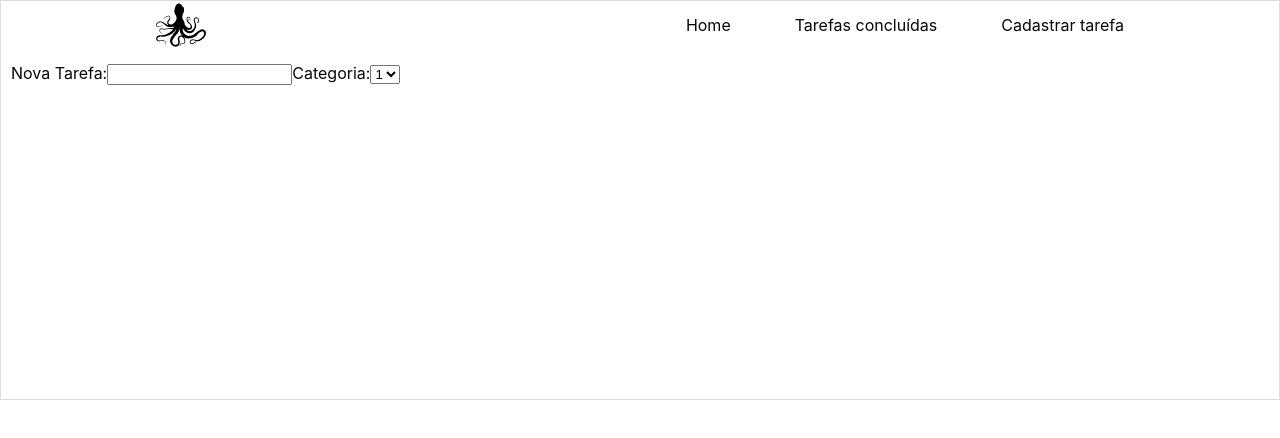
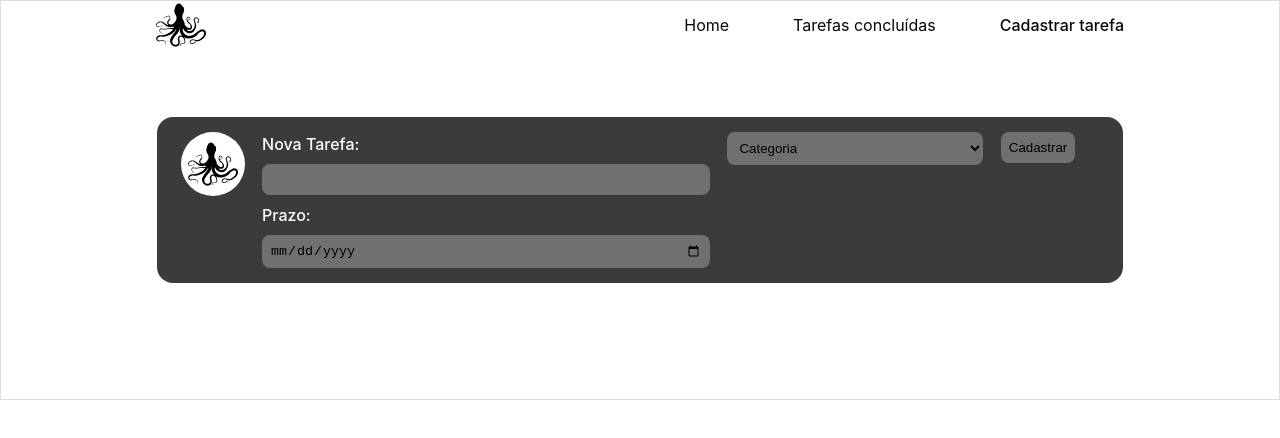
Before and after one commit to GuiBarbosa13/Octopus, a React (Vite) app: page / in a window 1280 px wide. Both pictures are taken after a click on the item "Cadastrar tarefa". Shown: the top 438 px of the page. Built offline with nearby package versions, Linux system fonts and the light colour scheme.

Commit message:
estilizando formulário de tarefa

```diff
--- a/src/Pages/Inicio/Inicio.module.scss
+++ b/src/Pages/Inicio/Inicio.module.scss
@@ -1,4 +1,4 @@
-.main{
-    margin-top: 150px;
+main{
+    margin-top: 50px;
     color: white;
 }
--- a/src/Pages/Inicio/index.tsx
+++ b/src/Pages/Inicio/index.tsx
@@ -1,6 +1,11 @@
-import styles from './Inicio.module.scss';
+import styles from './Inicio.module.scss'
+
 export default function Inicio() {
     return (
-        <></>
+        <main className={styles.main}>
+            <p>
+                Ola mundo
+            </p>
+        </main>
     );
 }
--- /dev/null
+++ b/src/components/FormTarefa/FormTarefa.module.scss
@@ -0,0 +1,69 @@
+$grey: rgb(59, 59, 59);
+$white-grey: rgb(112, 112, 112);
+$white: white;
+
+.containerTarefa{
+    display: flex;
+    align-items: center;
+    background-color: $grey;
+    border-radius: 16px;
+    padding: 15px;
+    cursor: auto;
+    width: 100%;
+    gap: 24px;
+
+
+    &__form{
+        display: flex;
+        justify-content: space-around;
+        align-items: start;
+        width: 100%;
+        height: 100%;
+
+        &__containerImg{
+            display: flex;
+            flex-basis: auto;
+            align-items: center;
+
+            &__img{
+                border-radius: 100%;
+                background-color: $white;
+                width: 5vw;
+                height: 5vw;
+                display: flex;
+                justify-content: center;
+            }
+        }
+
+        &__inputTexto{
+            display: flex;
+            gap: 8px;
+            flex-direction: column;
+            width: 35vw;
+        }
+
+        label{
+            font-weight: 500;
+            color: $white;
+        }
+
+        input{
+            padding: 8px;
+            border-radius: 8px;
+            border: none;
+            background-color: $white-grey;
+        }
+
+        select {
+            @extend input;
+            display: flex;
+            align-items: end;
+            width: 20vw;
+        }
+
+        button{
+            @extend input;
+            cursor: pointer;
+        }
+    }
+}
--- a/src/components/FormTarefa/index.tsx
+++ b/src/components/FormTarefa/index.tsx
@@ -1,14 +1,36 @@
-export default function FormTarefa(){
-    return(
-        <div>
-            <form>
-                <label>Nova Tarefa:</label>
-                <input type="text"/>
-                <label>Categoria:</label>
-                <select>
-                    <option value={1}>1</option>
-                </select>
+import styles from './FormTarefa.module.scss';
+import LogoBlack from '../../assets/logos/Logo-black.svg';
+export default function FormTarefa() {
+    return (
+        <div className={styles.containerTarefa}>
+            <form className={styles.containerTarefa__form}>
+
+                <div className={styles.containerTarefa__form__containerImg}>
+                    <div className={styles.containerTarefa__form__containerImg__img}>
+                        <img src={LogoBlack} alt='Logo Octopus' />
+                    </div>
+                </div>
+
+                <div className={styles.containerTarefa__form__inputTexto}>
+                    <label>Nova Tarefa:</label>
+                    <input type="text" />
+                    <div className={styles.containerTarefa__form__inputTexto}>
+                        <label>Prazo:</label>
+                        <input type='date'></input>
+                    </div>
+                </div>
+
+
+                <div>
+                    <select>
+                        <option disabled selected>Categoria</option>
+                        <option value={'Finanças'}>Finanças</option>
+                    </select>
+                </div>
+
+                <button type='submit'>Cadastrar</button>
             </form>
+            <div className={styles.formTarefa__overlay}></div>
         </div>
     );
 }
--- a/src/components/PaginaPadrao/index.tsx
+++ b/src/components/PaginaPadrao/index.tsx
@@ -5,6 +5,7 @@ export default function PaginaPadrao(){
     return (
         <>
         <Header/>
+
         <Outlet/>
         </>
     )
--- a/src/components/header/header.module.scss
+++ b/src/components/header/header.module.scss
@@ -10,10 +10,9 @@ $font-black: rgb(8, 8, 8);
     background-color: $background-white;
     backdrop-filter: blur(10px);
     position: fixed;
-    margin-top: 0;
+    top: 0;
     width: 100%;
-    min-height: 50px;
-    z-index: 1;
+    max-height: 50px;
 
     nav {
         display: flex;
@@ -22,14 +21,15 @@ $font-black: rgb(8, 8, 8);
 
         img {
             width: 50px;
-            z-index: 2;
+            z-index: 3;
         }
 
         ul {
             display: flex;
             gap: 64px;
             margin: 0;
-            z-index: 1;
+            z-index: 2;
+            padding: 0;
 
             li {
                 text-decoration: none;
@@ -39,10 +39,12 @@ $font-black: rgb(8, 8, 8);
                 height: 100%;
                 color: $font-black;
                 cursor: pointer;
+                overflow: hidden;
+                // z-index: 1;
 
                 .header__formTarefa {
                     display: none;
-                    position: absolute; // Posiciona o formulário em relação ao li
+                    position: absolute;
                     top: 0px;
                     left: 0;
                     min-width: 100%;
@@ -51,12 +53,20 @@ $font-black: rgb(8, 8, 8);
                     box-sizing: border-box;
                     border: 1px solid #ddd;
                     padding: 60px 10px 10px 10px;
-                    transition: opacity 0.9s ease;
-                    z-index: -1; // Garante que o formulário fique acima de outros elementos
+                    z-index: -1;
+                }
+
+                &:hover{
+                    font-weight: 500;
                 }
 
                 &:hover .header__formTarefa{
-                    display: block;
+                    display: flex;
+                    align-items: center;
+                    justify-content: center;
+                    width: 100%;
+                    cursor: auto;
+                    padding: 0 156px;
                 }
             }
         }
```
Also changed, not shown: src/Pages/Tarefas/index.tsx (added).
